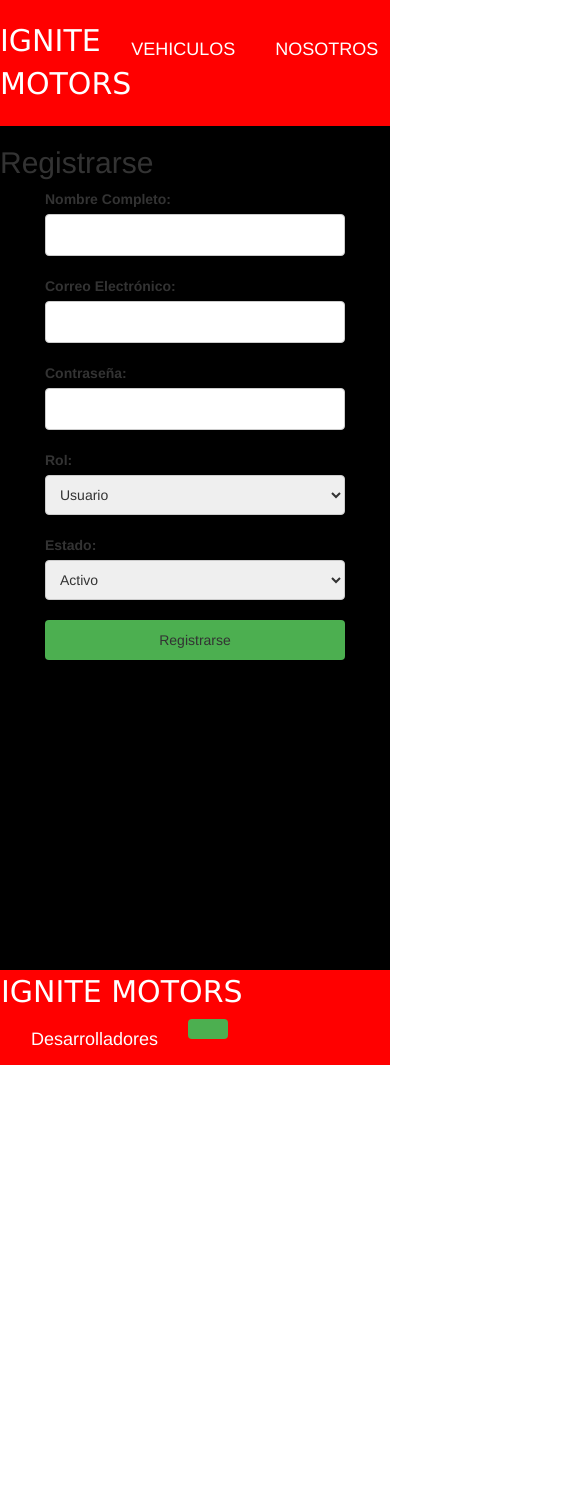
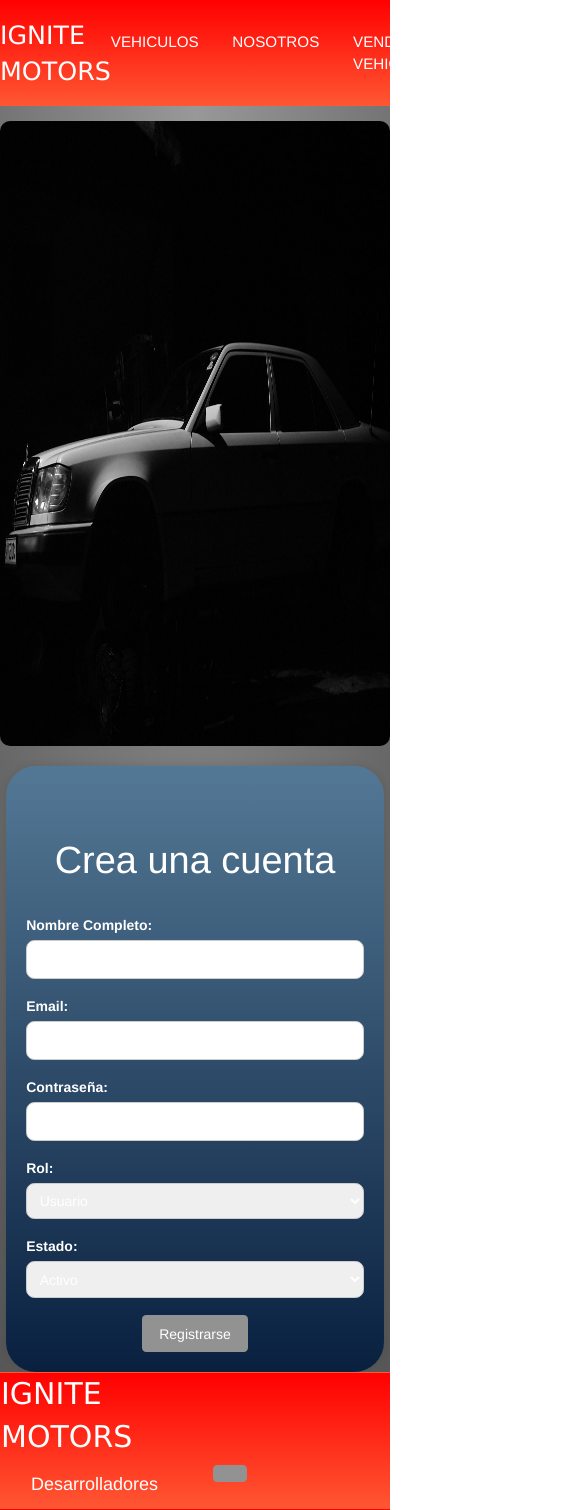
Before and after one commit to Omarx32/PF-Autos, a React (Vite) app in the folder client/: page /registro in a window 390 px wide. Shown: the top 1510 px of the page, 585 px wide, since content can reach past the window. Before the commit the page ends 1065 px from the top, so only its background shows below. Built offline with nearby package versions, Linux system fonts and the light colour scheme.

Commit message:
hice los cambios asi porqu tuve otra vez el problema del visual

```diff
--- a/client/src/App.css
+++ b/client/src/App.css
@@ -7,11 +7,22 @@ body,
   height: 100%;
 }
 .background {
-  background-color: black;
   display: flex;
   flex-direction: column;
   margin-bottom: auto;
-  min-height: 100%;
+  min-height: 100vh;
+  background: linear-gradient(
+      to bottom,
+      rgba(255, 255, 255, 0.15) 0%,
+      rgba(0, 0, 0, 0.15) 100%
+    ),
+    radial-gradient(
+        at top center,
+        rgba(255, 255, 255, 0.4) 0%,
+        rgba(0, 0, 0, 0.4) 120%
+      )
+      #989898;
+  background-blend-mode: multiply, multiply;
 }
 
 .App {
--- a/client/src/Components/Footer/Footer.css
+++ b/client/src/Components/Footer/Footer.css
@@ -1,13 +1,13 @@
 .bg-body-tertiary {
-  background-color: rgb(255, 0, 0); /* Cambia el color de fondo del Navbar */
+  background: linear-gradient(to bottom, #ff0000, #ff5733);
 }
 
 /* Estilos para el Navbar.Brand (el logotipo o el nombre del sitio) */
 .navbar-brand {
   color: #ffffff; /* Color del texto del Navbar.Brand */
   font-size: 25px; /* Tamaño de fuente del Navbar.Brand */
-  margin-right: 15px;
-  padding-right: 80px;
+  margin-right: 40px;
+  padding-right: 20px;
 }
 
 /* Estilos para los enlaces en el Navbar */
@@ -49,5 +49,6 @@
   color: #fff;
   display: flex;
   font-family: Verdana, Geneva, Tahoma, sans-serif;
-  border-radius: 50%;
+
+  width: 25%;
 }
--- a/client/src/Components/NavBar/NavBar.css
+++ b/client/src/Components/NavBar/NavBar.css
@@ -35,30 +35,31 @@ a {
   gap: 80px;
 } */
 .nav {
-  background-color: red; /* Cambia el color de fondo según tus preferencias */
+  background: linear-gradient(to bottom, #ff0000, #ff5733);
+
   color: #fff; /* Cambia el color de texto según tus preferencias */
   display: flex;
   justify-content: space-between;
   align-items: center;
-  padding: 20px 20px;
+  padding: 2vh 2vh;
 }
 
 .nav h2 {
   margin: 0;
-  font-size: 25px; /* Tamaño de fuente del título */
+  font-size: 2.5vh; /* Tamaño de fuente del título */
 }
 
 .nav__brand {
   text-decoration: none;
   font-weight: bold;
-  font-size: 30px; /* Tamaño de fuente del logo o marca */
+  font-size: 3vh; /* Tamaño de fuente del logo o marca */
   color: #fff;
 }
 
 .nav__menu {
   list-style: none;
   display: flex;
-  gap: 40px; /* Espacio entre elementos de menú */
+  gap: 4vh; /* Espacio entre elementos de menú */
   margin: 0;
   padding: 0;
 }
@@ -70,7 +71,7 @@ a {
 .nav__link {
   text-decoration: none;
   color: #fff; /* Cambia el color de los enlaces según tus preferencias */
-  font-size: 18px; /* Tamaño de fuente de los enlaces */
+  font-size: 1.8vh; /* Tamaño de fuente de los enlaces */
 }
 
 /* Estilo para el enlace activo */
@@ -78,7 +79,7 @@ a {
   font-weight: bold; /* Puedes cambiar el estilo del enlace activo */
 }
 .divLogo {
-  font-size: 30px; /* Tamaño de fuente del logo o marca */
+  font-size: 3vh; /* Tamaño de fuente del logo o marca */
   color: #fff;
 
   font-family: Verdana, Geneva, Tahoma, sans-serif;
--- a/client/src/Views/About/About.jsx
+++ b/client/src/Views/About/About.jsx
@@ -1,6 +1,8 @@
 import React from "react";
 import "../About/About.css";
 import { Link } from "react-router-dom";
+import { FaGithub, FaLinkedin } from "react-icons/fa";
+
 const About = () => {
   const programmers = [
     {
@@ -75,10 +77,10 @@ const About = () => {
             <h2>{programmer.name}</h2>
             <div className="social-media-links">
               <a href={programmer.socialMedia.github} target="_blank">
-                GitHub
+                <FaGithub />
               </a>
               <a href={programmer.socialMedia.linkedin} target="_blank">
-                LinkedIn
+                <FaLinkedin />
               </a>
             </div>
           </div>
--- a/client/src/Views/Detail/Detail.jsx
+++ b/client/src/Views/Detail/Detail.jsx
@@ -16,13 +16,24 @@ const Detail = () => {
     return <div>...Loading</div>;
   }
 
-  const { id, name, image, brand, description, price, stock, model, color, direccion, kilometraje } =
-    carsDetail;
+  const {
+    id,
+    name,
+    image,
+    brand,
+    description,
+    price,
+    stock,
+    model,
+    color,
+    direccion,
+    kilometraje,
+  } = carsDetail;
 
   console.log(carsDetail);
   return (
     <div className={style.container}>
-      <div className={style.img}>
+      <div className={style.autos}>
         <img src={image} alt="" />
       </div>
       <div className={style.info}>
@@ -36,11 +47,8 @@ const Detail = () => {
         <p>Direccion: {direccion}</p>
         <p>Kilometraje{kilometraje}</p>
         <button className={style.button}>Buy</button>
-
-
       </div>
       <div className={style.btnOut}>
-
         <NavLink to="/home">
           <button>x</button>
         </NavLink>
--- a/client/src/Views/Detail/Detail.module.css
+++ b/client/src/Views/Detail/Detail.module.css
@@ -4,25 +4,23 @@
   align-items: center;
   padding-top: 10vh;
 
-
   color: white;
   width: auto;
   height: auto;
 }
-.img {
+.autos {
   display: flex;
   justify-content: center;
   width: auto;
   height: auto;
   border-radius: 50px;
+  width: 200px;
+  height: 300px;
+  border-radius: 50px;
+  margin-top: 20px;
+  margin-right: 30px;
 }
-img{
-    width: 50vh;
-    height: 50vh;
-    border-radius: 50px;
-    margin-top: 7vh;
-    margin-right: 20vh;
-}
+
 .info {
   display: grid;
   grid-template-columns: 50% auto;
@@ -35,7 +33,7 @@ img{
   background-color: rgba(250, 0, 0, 0.5);
   border-radius: 15px;
 }
-.info:last-child{
+.info:last-child {
   grid-row-end: span 2;
   display: flex;
   align-items: center;
--- a/client/src/Views/FormUser/Form.module.css
+++ b/client/src/Views/FormUser/Form.module.css
@@ -1,12 +1,13 @@
 .form {
   display: flex;
   flex-direction: column;
-    width: 300px;
+  width: 40vh;
   margin: 0 auto;
+  color: white;
 }
 
 .formGroup {
-    margin-bottom: 20px;
+  margin-bottom: 2vh;
 }
 
 label {
@@ -16,26 +17,66 @@
 input,
 select {
   width: 100%;
-    padding: 10px;
+  padding: 1vh;
   border: 1px solid #ccc;
-    border-radius: 4px;
+  border-radius: 1vh;
 }
 
 .error {
   color: red;
-    font-size: 12px;
-    margin-top: 5px;
+  font-size: 1.2vh;
+  margin-top: 1vh;
 }
 
 button {
-    background-color: #4caf50;
+  background-color: #929292;
   color: white;
-    padding: 10px 20px;
+  padding: 1vh 2vh;
   border: none;
-    border-radius: 4px;
+  border-radius: 0.5vh;
   cursor: pointer;
+  width: fit-content;
+  align-self: center;
 }
 
 button:hover {
-    background-color: #45a049;
+  background-color: #1fb90b;
 }
+.cuenta {
+  font-size: 4.5vh;
+  margin-bottom: 4vh;
+  color: white;
+  text-align: center;
+  padding-top: 4vh;
+}
+.formulario {
+  margin-top: 20px;
+
+  padding: 20px; /* Espacio alrededor del formulario */
+  border-radius: 3rem; /* Bordes redondeados */
+  max-width: 600px; /* Ancho máximo del contenedor */
+  display: grid;
+  background-image: linear-gradient(to top, #09203f 0%, #537895 100%);
+  box-shadow: 0vh 0vh 1vh rgba(0, 0, 0, 0.1); /* Sombra */
+}
+
+.fotofoto {
+  margin-top: 15px;
+  border: none;
+  border-radius: 10px;
+  width: 400px;
+  height: 625px;
+
+  display: inline-flex;
+}
+
+.formContainer {
+  display: flex;
+  flex-direction: revert;
+  justify-content: center;
+  align-items: center;
+
+  @media (max-width: 570px) {
+    flex-direction: column;
+  }
+}
--- a/client/src/Views/FormUser/FormUser.jsx
+++ b/client/src/Views/FormUser/FormUser.jsx
@@ -60,7 +60,15 @@ const FormUser = () => {
 
   return (
     <div>
-      <h2>Registrarse</h2>
+      <div className={styles.fondo} />
+      <div className={styles.formContainer}>
+        <img
+          className={styles.fotofoto}
+          src="img/mercedes.jpg"
+          alt="Imagen de Mercedes"
+        />
+        <div className={styles.formulario}>
+          <h2 className={styles.cuenta}>Crea una cuenta</h2>
           <form className={styles.form} onSubmit={handleSubmit}>
             <div className={styles.formGroup}>
               <label>Nombre Completo:</label>
@@ -77,7 +85,7 @@ const FormUser = () => {
             </div>
 
             <div className={styles.formGroup}>
-          <label>Correo Electrónico:</label>
+              <label>Email:</label>
               <input
                 type="email"
                 name="email"
@@ -104,6 +112,7 @@ const FormUser = () => {
                 <span className={styles.error}>{errors.password}</span>
               )}
             </div>
+
             <div className={styles.formGroup}>
               <label>Rol:</label>
               <select
@@ -139,6 +148,8 @@ const FormUser = () => {
             <button type="submit">Registrarse</button>
           </form>
         </div>
+      </div>
+    </div>
   );
 };
 
--- a/client/src/Views/Home/Home.jsx
+++ b/client/src/Views/Home/Home.jsx
@@ -35,7 +35,7 @@ export default function Home() {
     <div className={styles.container}>
       <div>
         {/* <select ></select> */}
-        <div className={`${styles.container_filters}`}>
+        <div className={`${styles.filtros}`}>
           <select onChange={handleOrderByName}>
             <option value="Default">Alfabetico </option>
             <option value="A-Z">A - Z</option>
--- a/client/src/Views/Home/Home.module.css
+++ b/client/src/Views/Home/Home.module.css
@@ -13,28 +13,28 @@
   justify-content: center;
   align-items: flex-end;
 }
-.container_filters {
-  width: 100%;
+.filtros {
+  width: 30%;
   margin-top: 1.3rem;
   border-radius: 25px;
   display: flex;
 }
 
-.container_filters select {
+.filtros select {
   padding: 0.5rem 0.9rem;
   border: none;
-  box-shadow: 5px 5px 5px 0.5px rgba(252, 0, 0, 0.4);
+  box-shadow: 5px 5px 5px 0.5px rgba(236, 233, 233, 0.4);
   background-color: rgb(249, 247, 247);
-  color: red;
-
+  color: rgb(0, 0, 0);
+  margin: 1vh;
   cursor: pointer;
 }
-.container_filters select:first-child {
+.filtros select:first-child {
   border-top-left-radius: 12px;
   border-bottom-left-radius: 12px;
 }
 
-.container_filters select:last-child {
+.filtros select:last-child {
   border-top-right-radius: 12px;
   border-bottom-right-radius: 12px;
 }
```
Also changed, not shown: client/src/Views/Form/Form.css (+32 -165 lines), client/src/Views/Form/Form.jsx (+17 -10 lines), client/public/img/pxfuel (1).jpg (added). Lines whose indentation alone changed are shown as unchanged.
